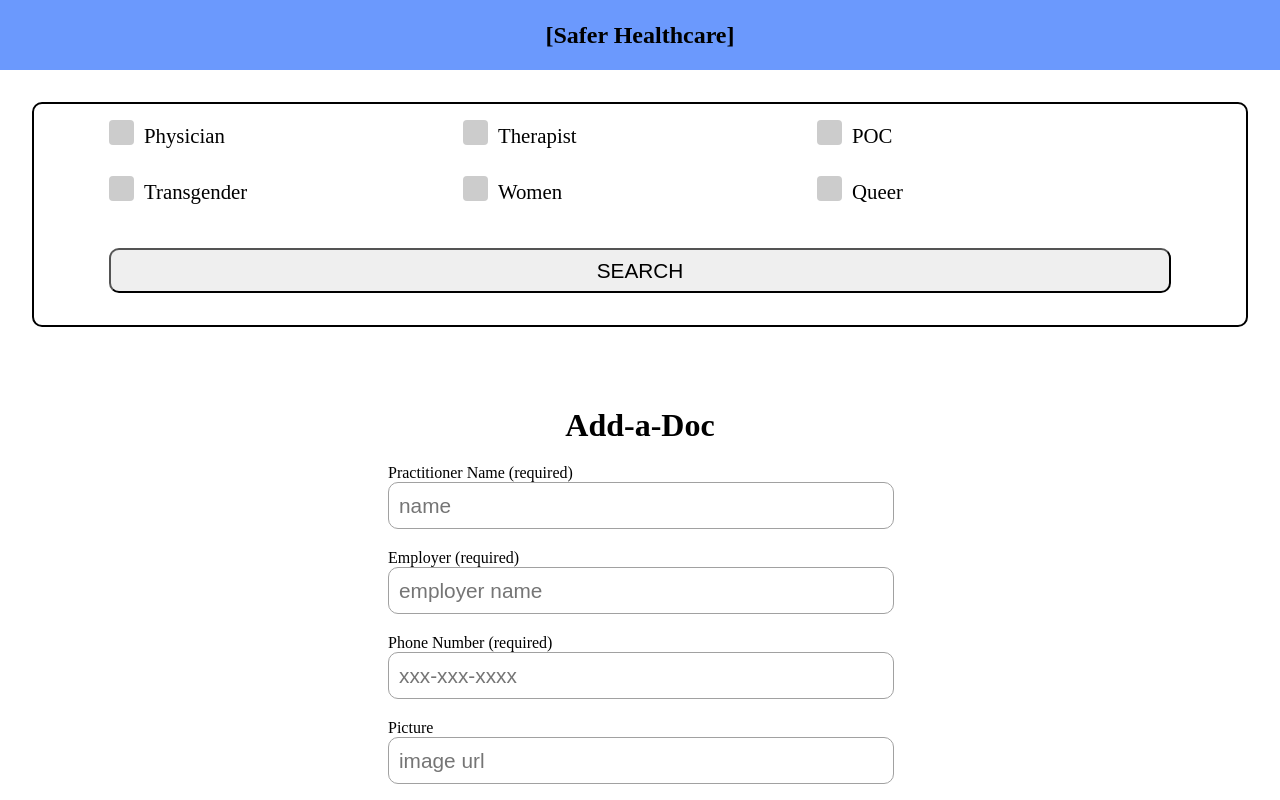
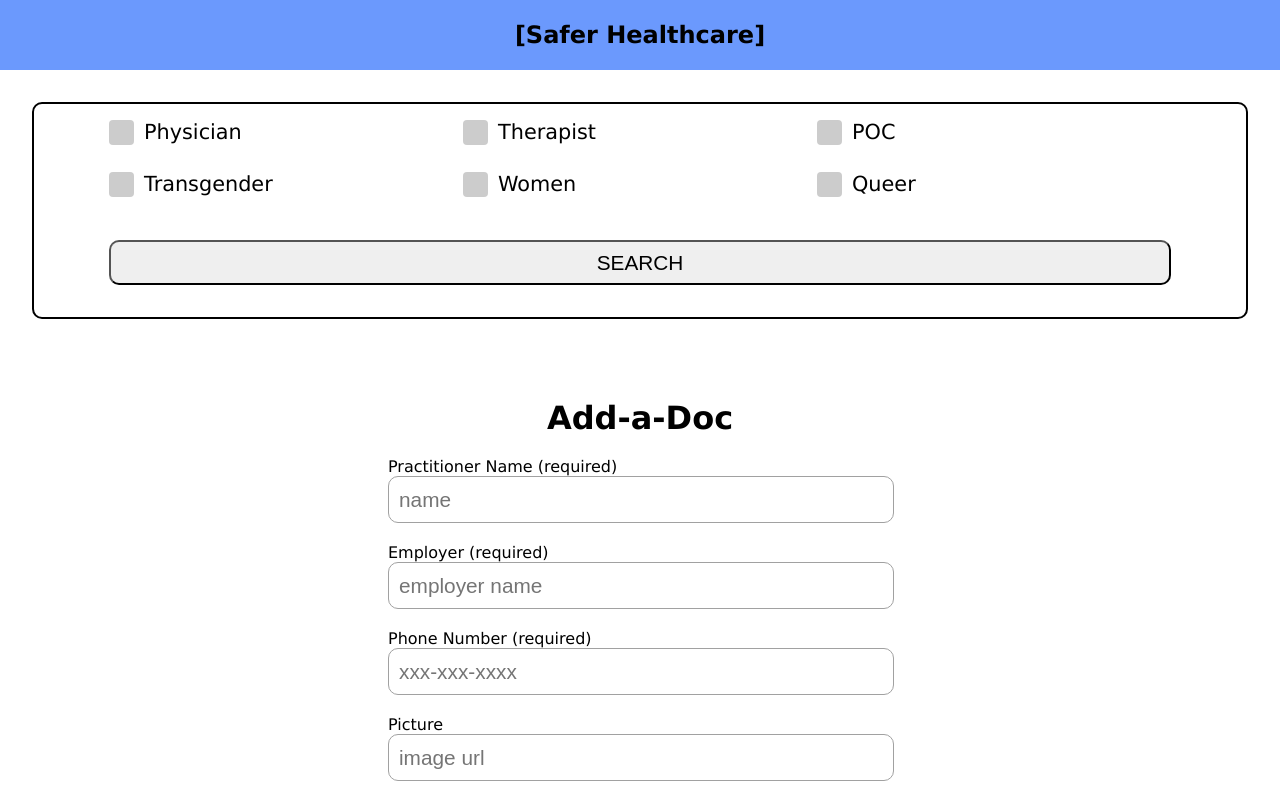
Before and after one commit to AwrenNuit/safer-care-coop, a React (Create React App) app: page / in a window 1280 px wide. Shown: the top 800 px of the page. Built offline with nearby package versions, Linux system fonts and the light colour scheme; no server answers; the database is empty.

Commit message:
updated font family

```diff
--- a/src/components/App/App.css
+++ b/src/components/App/App.css
@@ -2,6 +2,10 @@
   margin: 0;
   padding: 0;
   /* font-size: 16px; */
+}
+
+body {
+  font-family: "Lucida Sans Unicode", "Lucida Grande", sans-serif;
 }
 
 button {
@@ -36,7 +40,7 @@ button {
   display: block;
   font-size: 1.3rem;
   margin-bottom: 20px;
-  padding: 4px 0 0 35px;
+  padding-left: 35px;
   position: relative;
 }
 
```
